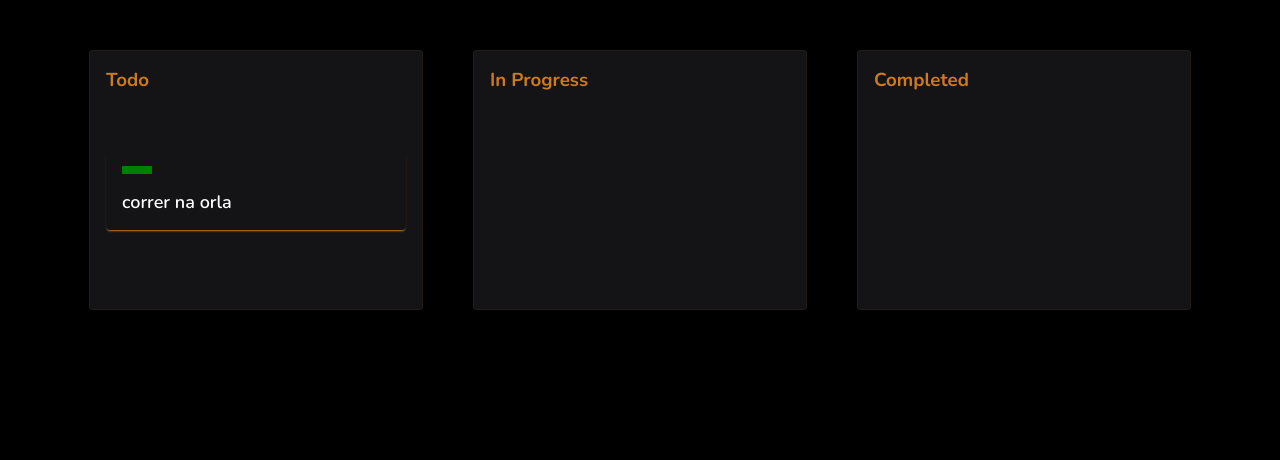
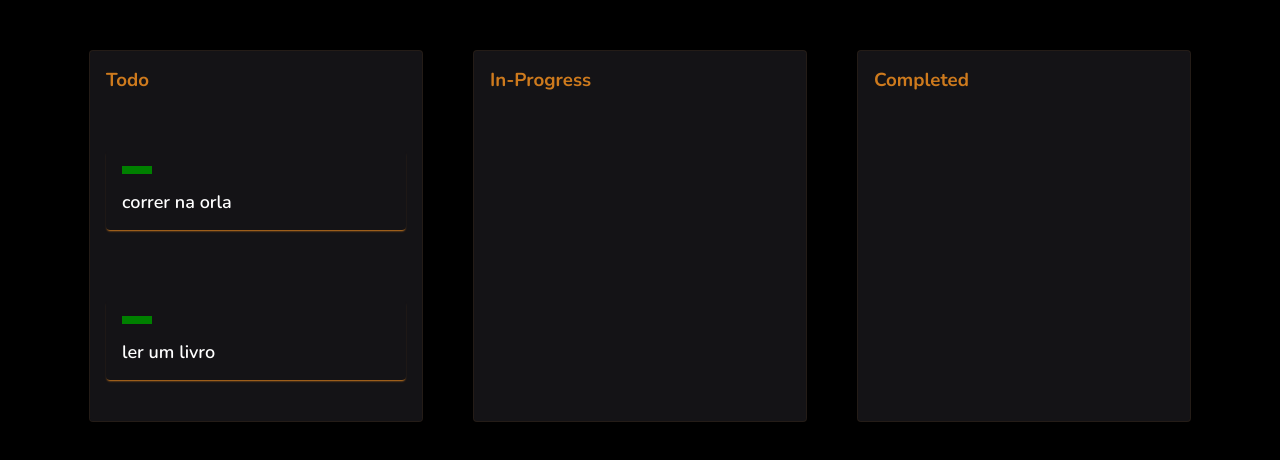
Before and after one commit to vitor-mat/Drag-and-drop-project, a React (Create React App) app: page / in a window 1280 px wide. Shown: the top 460 px of the page. Built offline with nearby package versions, Linux system fonts and the light colour scheme.

Commit message:
drag and drop na nova estrutura de dados está funcionando

```diff
--- a/src/components/board/index.js
+++ b/src/components/board/index.js
@@ -3,11 +3,6 @@ import React, { useState } from 'react';
 import {
     Container
 } from './style'
-
-import {
-    Droppable,
-    Draggable
-} from 'react-beautiful-dnd'
 
 const cardListData = [
     {
--- a/src/pages/kanban/index.js
+++ b/src/pages/kanban/index.js
@@ -17,17 +17,26 @@ import {
 
 const dataKanban = [
     {
+        id: "0",
         title: "Todo",
         items: [{
             name: "correr na orla",
-            status: "eventual"
+            status: "eventual",
+            id: (Math.random()*1000000000).toString()
+        },
+        {
+            name: "ler um livro",
+            status: "alert",
+            id: (Math.random()*1000000000).toString()
         }]
     },
     {
-        title: "In Progress",
+        id: "1",
+        title: "In-Progress",
         items: []
     },
     {
+        id: "2",
         title: "Completed",
         items: []
     }
@@ -41,9 +50,15 @@ export const KanbanPage = () => {
     function handleOnDragEnd(result) {
         if (!result.destination) return;
 
+
+        const { source, destination} = result;
+
         const itemsCopy = Array.from(cardListData);
-        const [reorderedItem] = itemsCopy.splice(result.source.index, 1);
-        itemsCopy.splice(result.destination.index, 0, reorderedItem);
+
+        const [reorderedItem] = itemsCopy[source.droppableId].items.splice(source.index, 1);
+        itemsCopy[source.droppableId].items.splice(destination.index, 0, reorderedItem);
+
+        console.log(itemsCopy)
 
         setCardListData(itemsCopy);
     }
@@ -55,10 +70,11 @@ export const KanbanPage = () => {
                     return (
                         <Board
                             title={data.title}
+                            key={data.id}
                         >
                             <DragDropContext onDragEnd={handleOnDragEnd}>
                                 <Droppable
-                                    droppableId="card-container"
+                                    droppableId={data.id}
                                 >
                                     {(provided, snapshot) => {
                                         return (
@@ -70,7 +86,7 @@ export const KanbanPage = () => {
                                                 {
                                                     data.items.map((value, index) => {
                                                         return (
-                                                            <Draggable key={`key${index}`} draggableId={`card-item-${index}`} index={index} >
+                                                            <Draggable key={`key${index}`} draggableId={index.toString()} index={index} >
                                                                 {
                                                                     (provided) => {
                                                                         return (
```
